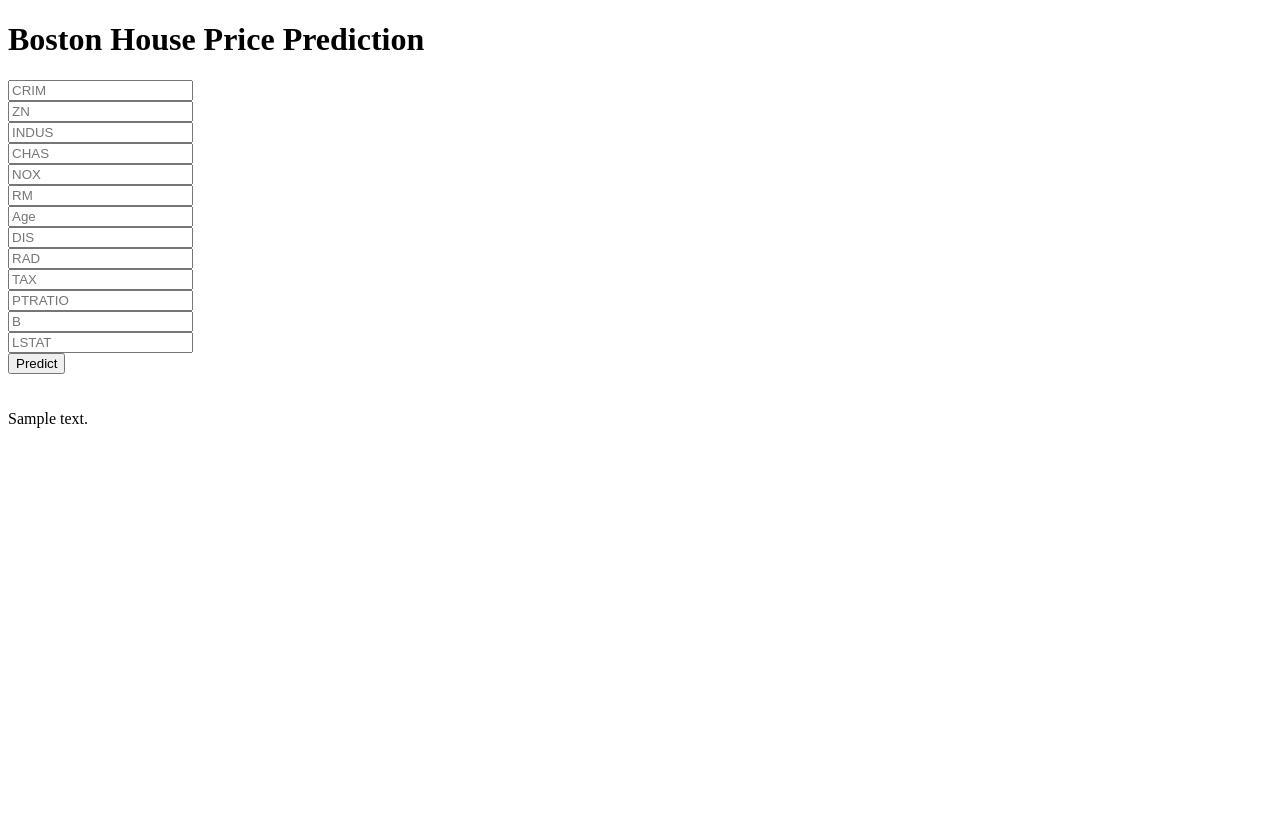
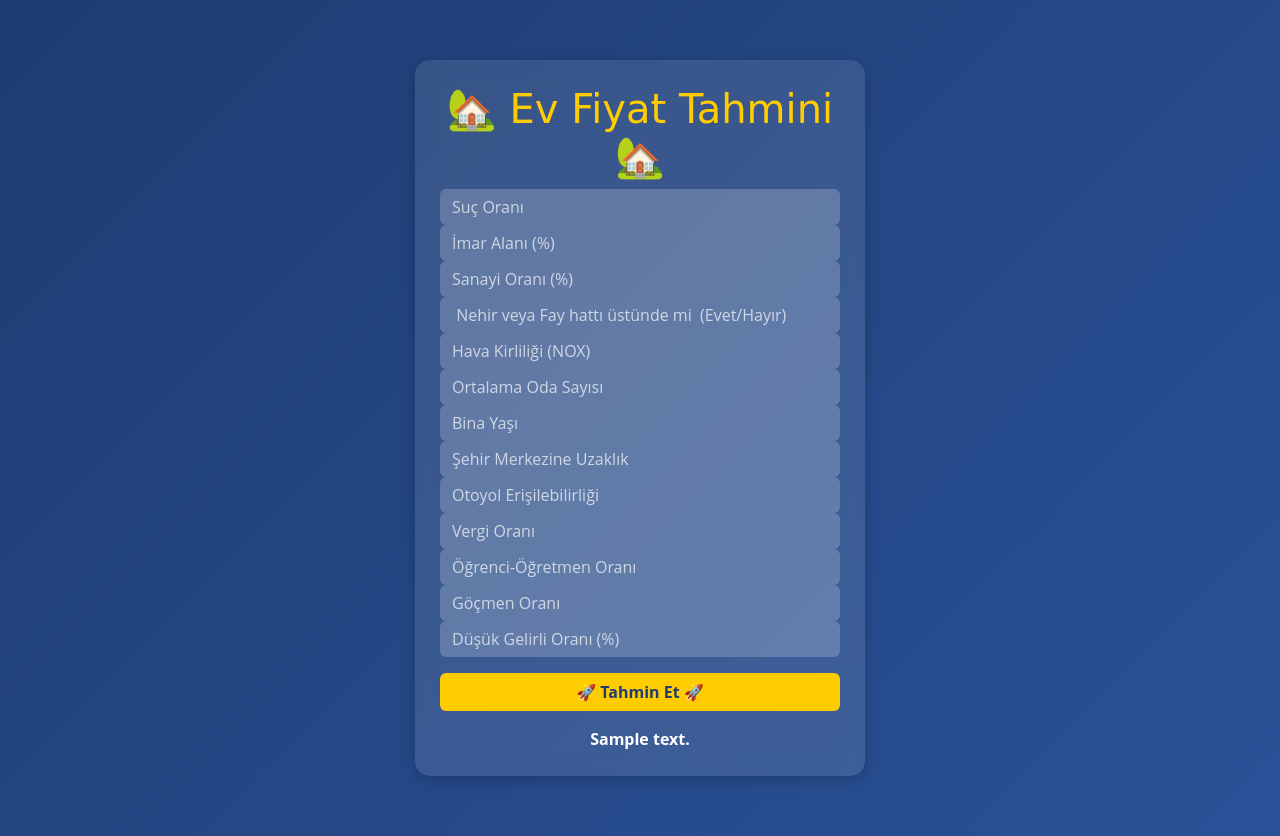
Before and after one commit to MiracZorlu25/bostonhousepricing, a Flask app: template templates/home.html in a window 1280 px wide. Before the commit the page ends 428 px from the top, so only its background shows below. Run offline with Flask 3, Linux system fonts and the light colour scheme; the template is opened without the code that fills it: most values are stand-ins (such as "Sample title", 1, 10 or a date in 2020); parts of the project's set-up code (start-up, migrations or seed data) failed here and were passed over.

```diff
--- a/app.py
+++ b/app.py
@@ -31,7 +31,7 @@ def predict():
         final_input = scaler.transform(np.array(data).reshape(1,-1))
         print(final_input)
         output=regmodel.predict(final_input)[0]
-        return render_template("home.html ", prediction_text="The House price prediction is {}".format(output))
+        return render_template("home.html ", prediction_text="Ev fiyatı tahmini    {:.3f}  bin dolar ".format(output*-1))
 
 
 if __name__=="__main__":
--- a/templates/home.html
+++ b/templates/home.html
@@ -2,7 +2,7 @@
     MERHABA YAZILIM DÜNYASI
 </h1> -->
 
-
+<!--
 <!DOCTYPE html>
 <html >
 
@@ -21,7 +21,7 @@
  <div class="login">
 	<h1>Boston House Price Prediction</h1>
 
-     <!-- Main Input For Receiving Query to our ML -->
+      Main Input For Receiving Query to our ML
     <form action="{{ url_for('predict')}}"method="post">
       <input type="text" name="CRIM" placeholder="CRIM" required="required" /><br>
     	<input type="text" name="ZN" placeholder="ZN" required="required" /><br>
@@ -50,4 +50,78 @@
  {{prediction_text}}
 
 </body>
+</html> -->
+
+<!DOCTYPE html>
+<html lang="en">
+<head>
+    <meta charset="UTF-8">
+    <meta name="viewport" content="width=device-width, initial-scale=1.0">
+    <title>Boston House Price Prediction</title>
+    <link href="https://cdn.jsdelivr.net/npm/bootstrap@5.3.0/dist/css/bootstrap.min.css" rel="stylesheet">
+    <style>
+        body {
+            background: linear-gradient(135deg, #1e3c72, #2a5298);
+            color: white;
+            font-family: 'Open Sans', sans-serif;
+        }
+        .container {
+            max-width: 450px;
+            margin: 60px auto;
+            background: rgba(255, 255, 255, 0.1);
+            padding: 25px;
+            border-radius: 15px;
+            box-shadow: 0 4px 15px rgba(0, 0, 0, 0.2);
+            backdrop-filter: blur(10px);
+        }
+        h1 {
+            text-align: center;
+            font-family: 'Pacifico', cursive;
+            color: #ffcc00;
+        }
+        .form-control {
+            background: rgba(255, 255, 255, 0.2);
+            border: none;
+            color: white;
+        }
+        .form-control::placeholder {
+            color: rgba(255, 255, 255, 0.7);
+        }
+        .btn-custom {
+            background: #ffcc00;
+            color: #1e3c72;
+            font-weight: bold;
+        }
+        .btn-custom:hover {
+            background: #ffd633;
+        }
+    </style>
+</head>
+<body>
+    <div class="container">
+        <h1>🏡 Ev Fiyat Tahmini 🏡</h1>
+        <form action="{{ url_for('predict') }}" method="post">
+            <div class="mb-3">
+                <input type="text" name="CRIM" class="form-control" placeholder="Suç Oranı" required>
+                <input type="text" name="ZN" class="form-control" placeholder="İmar Alanı (%)" required>
+                <input type="text" name="INDUS" class="form-control" placeholder="Sanayi Oranı (%)" required>
+                <input type="text" name="CHAS" class="form-control" placeholder=" Nehir veya Fay hattı üstünde mi  (Evet/Hayır)" required>
+                <input type="text" name="NOX" class="form-control" placeholder="Hava Kirliliği (NOX)" required>
+                <input type="text" name="RM" class="form-control" placeholder="Ortalama Oda Sayısı" required>
+                <input type="text" name="Age" class="form-control" placeholder="Bina Yaşı" required>
+                <input type="text" name="DIS" class="form-control" placeholder="Şehir Merkezine Uzaklık" required>
+                <input type="text" name="RAD" class="form-control" placeholder="Otoyol Erişilebilirliği" required>
+                <input type="text" name="TAX" class="form-control" placeholder="Vergi Oranı" required>
+                <input type="text" name="PTRATIO" class="form-control" placeholder="Öğrenci-Öğretmen Oranı" required>
+                <input type="text" name="B" class="form-control" placeholder="Göçmen Oranı" required>
+                <input type="text" name="LSTAT" class="form-control" placeholder="Düşük Gelirli Oranı (%)" required>
+            </div>
+            <button type="submit" class="btn btn-custom w-100">🚀 Tahmin Et 🚀</button>
+        </form>
+        <div class="text-center mt-3">
+            <strong>{{ prediction_text }}</strong>
+        </div>
+    </div>
+    <script src="https://cdn.jsdelivr.net/npm/bootstrap@5.3.0/dist/js/bootstrap.bundle.min.js"></script>
+</body>
 </html>
```
Also changed, not shown: templates/.github/workflows/main.yaml (added), 1 other file.
